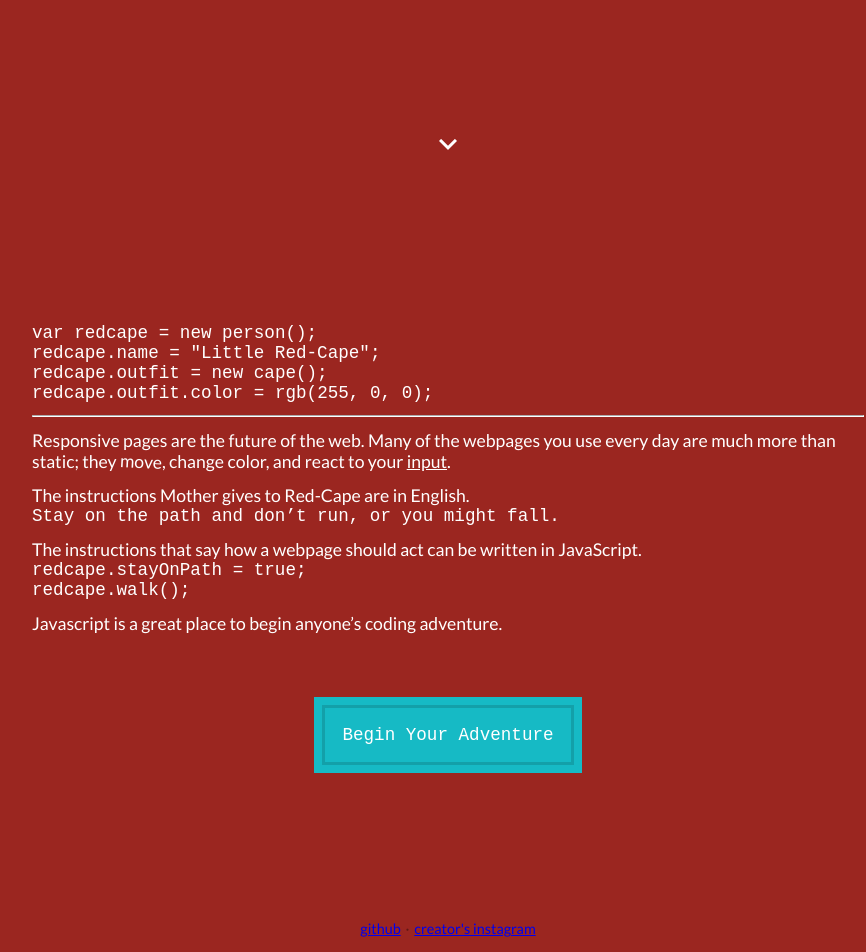
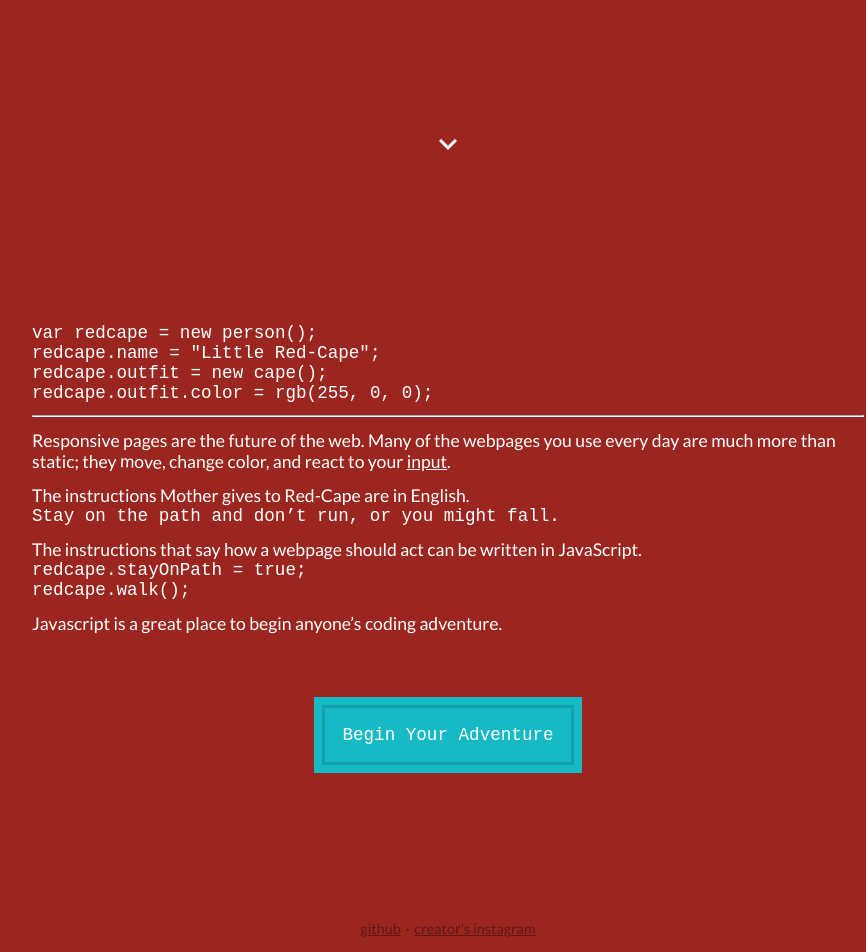
Before and after one commit to solanto/redcape.js, a Jekyll site: the page built from index.md, in a window 1280 px wide. Shown: the part 654-1606 px from the top of the page, without its empty margins (192-1058 px from the left). Built offline with Jekyll 4.4.1, drawn with Linux system fonts in a browser that asks for light colours; some web fonts are replaced; grey boxes are pictures that could not be loaded.

Commit message:
fixed footer link colors

```diff
--- a/css/welcome.scss
+++ b/css/welcome.scss
@@ -293,6 +293,10 @@ footer {
     padding: 0 0.3rem 0 0.3rem;
   }
 
+  a {
+    color: darken($auburn, 14%);
+  }
+
   a:visited {
   	color: darken($auburn, 14%);
   }
```
